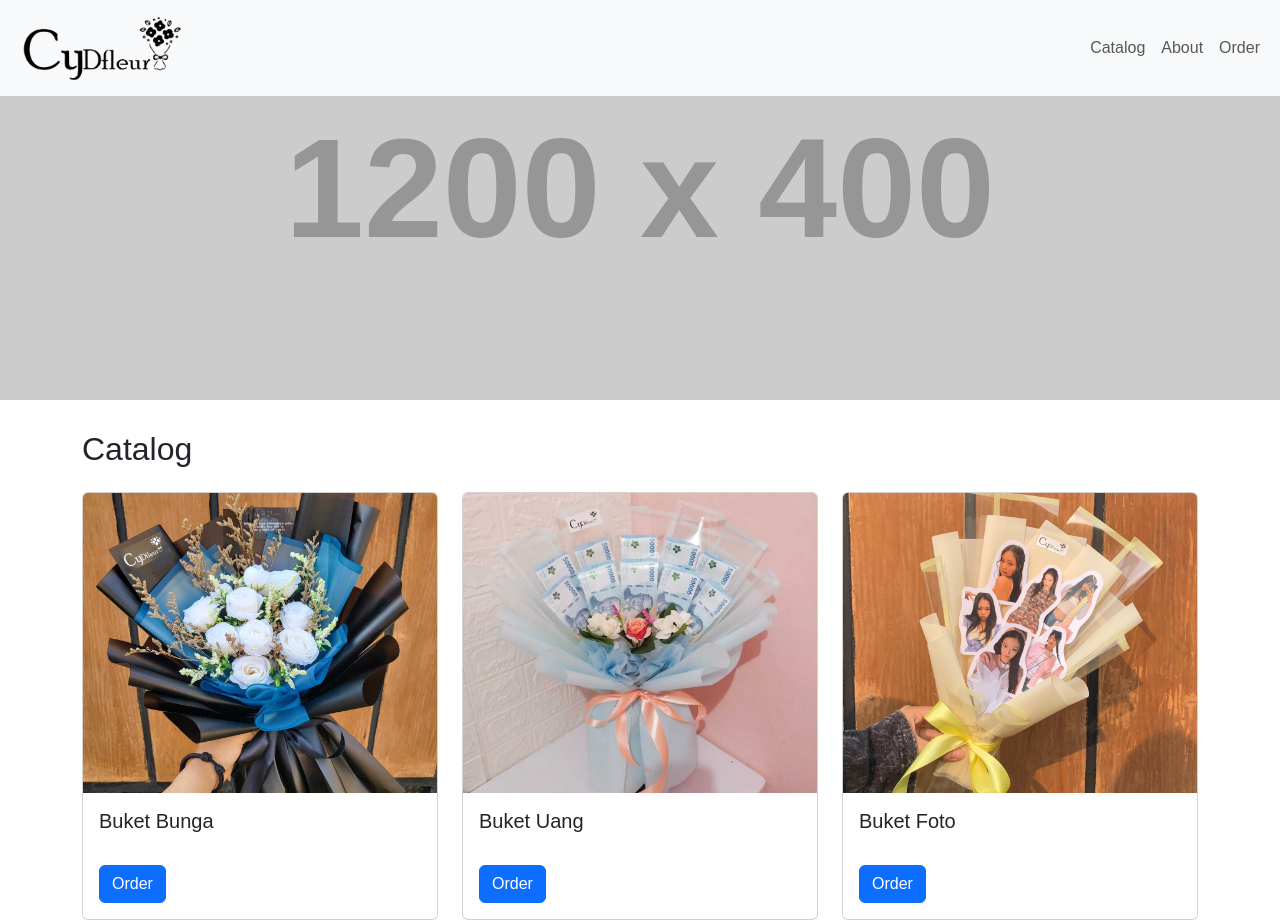
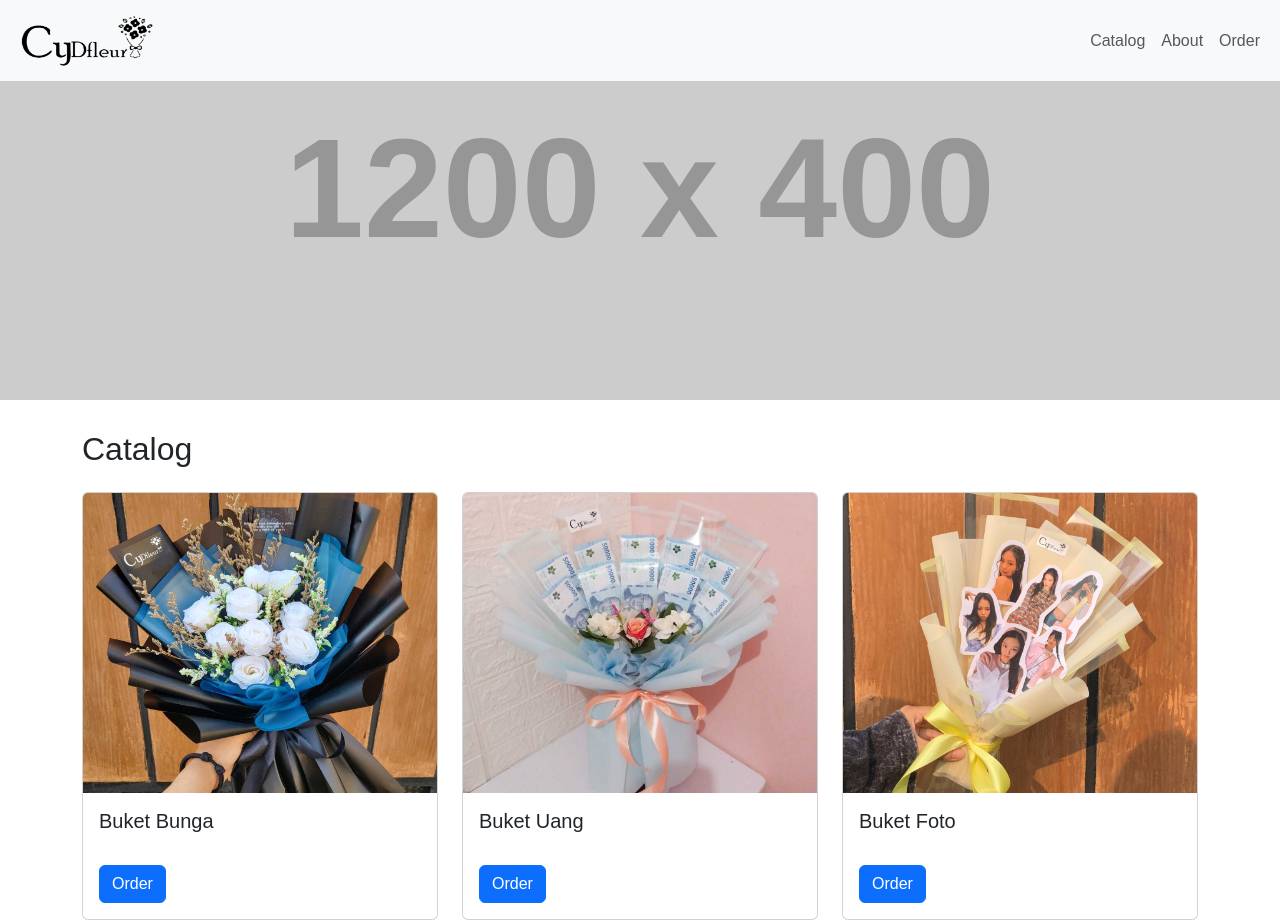
Before and after one commit to Zisalgif71/Website-Cydfleur, a plain HTML site: page index.html in a window 1280 px wide. Shown: the top 922 px of the page. Drawn offline with nearby package versions, Linux system fonts and the light colour scheme; placeholder pictures from the web are drawn by us.

Commit message:
style navbar

```diff
--- a/index.html
+++ b/index.html
@@ -14,7 +14,7 @@
     <nav class="navbar navbar-expand-lg navbar-light bg-light">
         <div class="container-fluid">
             <a class="navbar-brand mx-auto navbar-brand-centered" href="#">
-                <img src="img/logo2.png" alt="Logo" width="180" height="70" class="d-inline-block align-top">
+                <img src="img/logo2.png" alt="Logo" width="150" height="55" class="d-inline-block align-top">
             </a>
             <button class="navbar-toggler" type="button" data-bs-toggle="collapse" data-bs-target="#navbarNav" aria-controls="navbarNav" aria-expanded="false" aria-label="Toggle navigation">
                 <span class="navbar-toggler-icon"></span>
```
